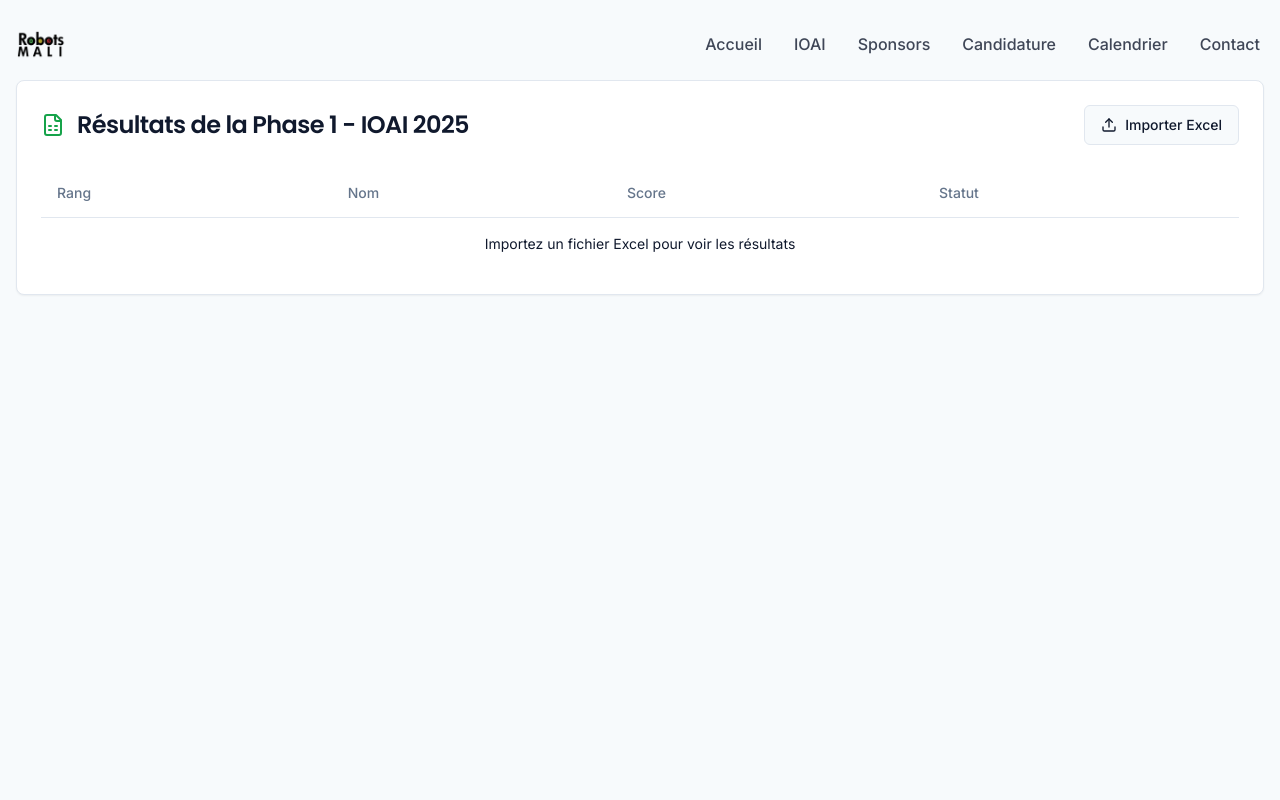
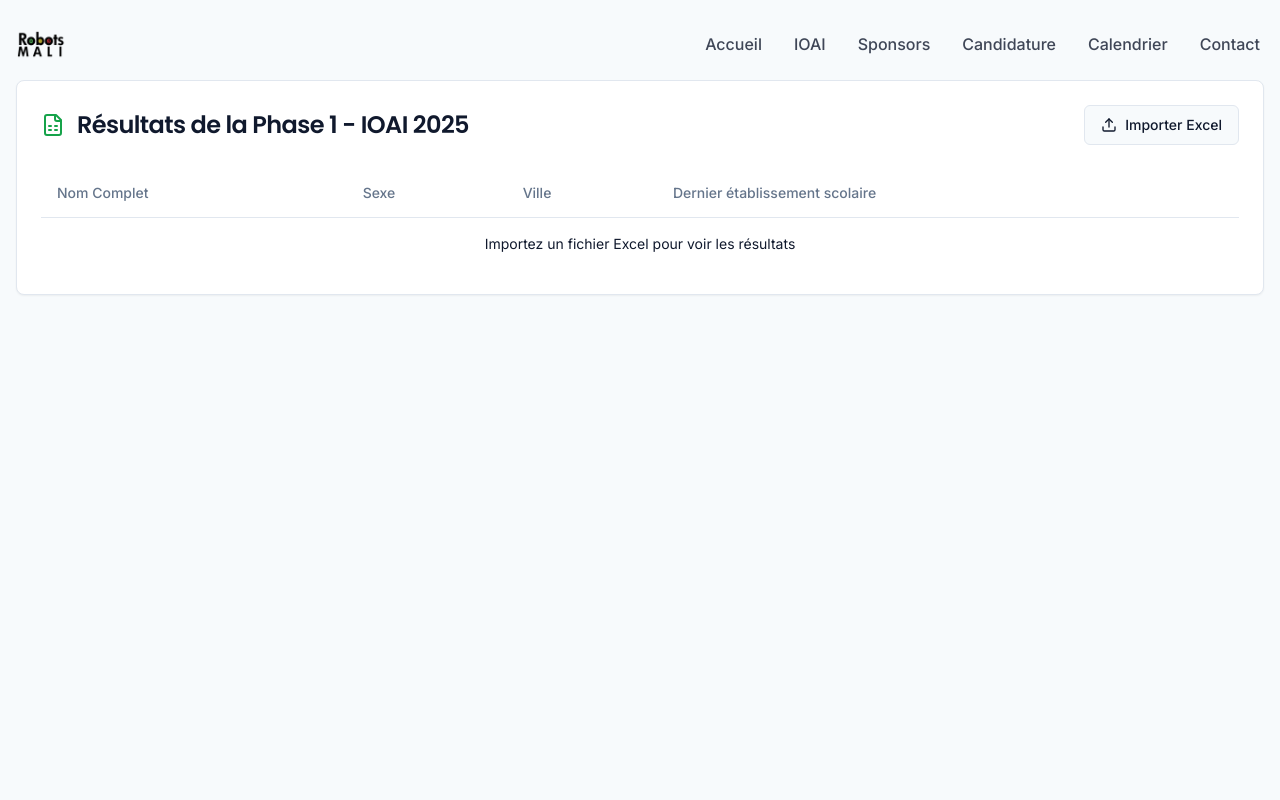
Before and after one commit to hellodiamalassana/ioai-mali, a React (Vite) app: page /results in a window 1280 px wide. Shown: the top 800 px of the page. Built offline with nearby package versions, Linux system fonts and the light colour scheme.

Commit message:
Feat: Update Results component
Update the Results component to handle new data format.

```diff
--- a/src/pages/Results.tsx
+++ b/src/pages/Results.tsx
@@ -9,10 +9,10 @@ import { read, utils } from 'xlsx';
 import { useToast } from '@/hooks/use-toast';
 
 interface ResultData {
-  Rang: number;
-  Nom: string;
-  Score: string;
-  Statut: string;
+  'Nom Complet': string;
+  'Sexe': string;
+  'Ville': string;
+  'Dernier établissement scolaire': string;
 }
 
 const Results = () => {
@@ -75,22 +75,20 @@ const Results = () => {
                 <Table>
                   <TableHeader>
                     <TableRow>
-                      <TableHead>Rang</TableHead>
-                      <TableHead>Nom</TableHead>
-                      <TableHead>Score</TableHead>
-                      <TableHead>Statut</TableHead>
+                      <TableHead>Nom Complet</TableHead>
+                      <TableHead>Sexe</TableHead>
+                      <TableHead>Ville</TableHead>
+                      <TableHead>Dernier établissement scolaire</TableHead>
                     </TableRow>
                   </TableHeader>
                   <TableBody>
                     {results.length > 0 ? (
                       results.map((result, index) => (
                         <TableRow key={index}>
-                          <TableCell>{result.Rang}</TableCell>
-                          <TableCell>{result.Nom}</TableCell>
-                          <TableCell>{result.Score}</TableCell>
-                          <TableCell className={result.Statut.toLowerCase() === 'qualifié' ? 'text-green-600' : ''}>
-                            {result.Statut}
-                          </TableCell>
+                          <TableCell>{result['Nom Complet']}</TableCell>
+                          <TableCell>{result['Sexe']}</TableCell>
+                          <TableCell>{result['Ville']}</TableCell>
+                          <TableCell>{result['Dernier établissement scolaire']}</TableCell>
                         </TableRow>
                       ))
                     ) : (
```
